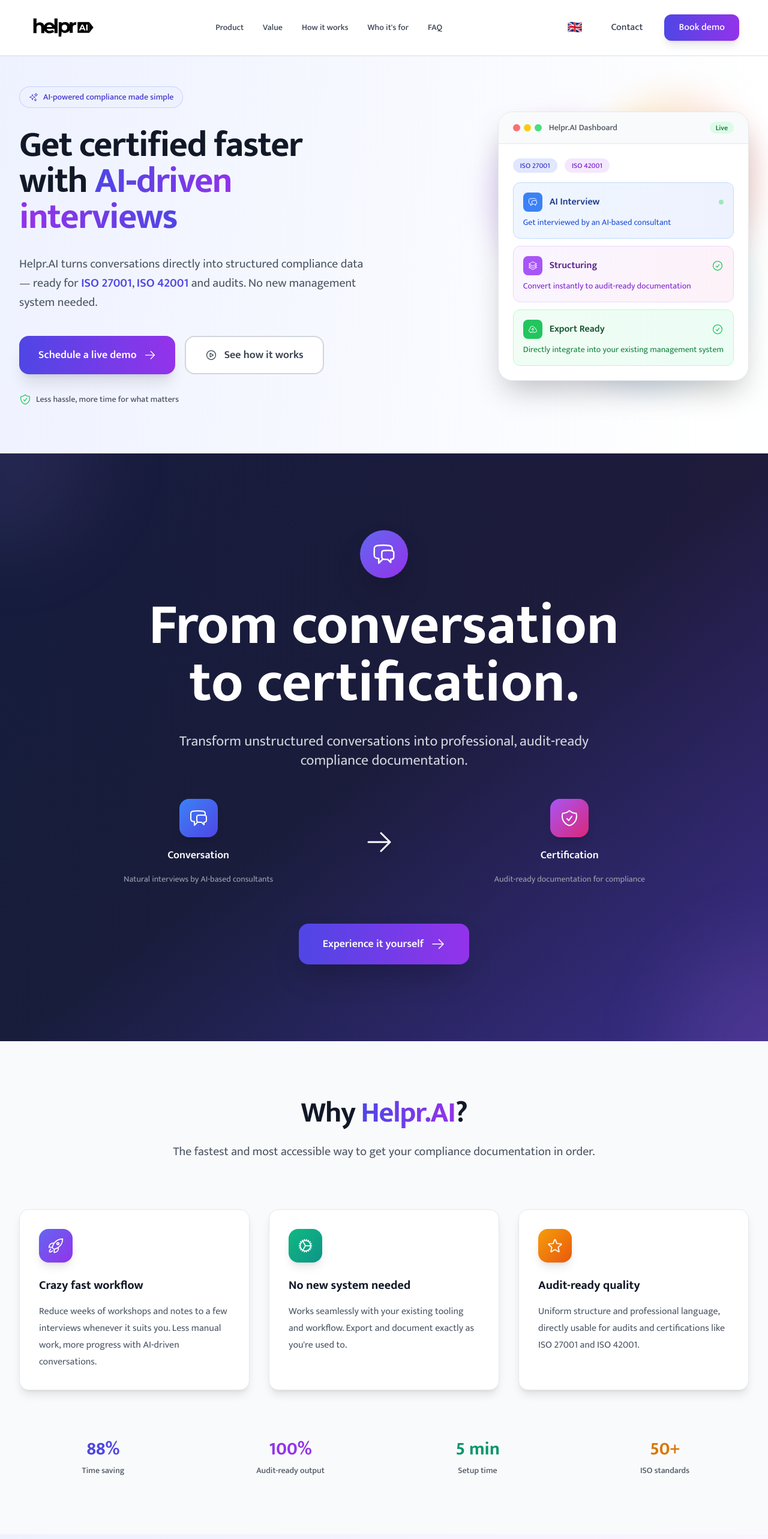
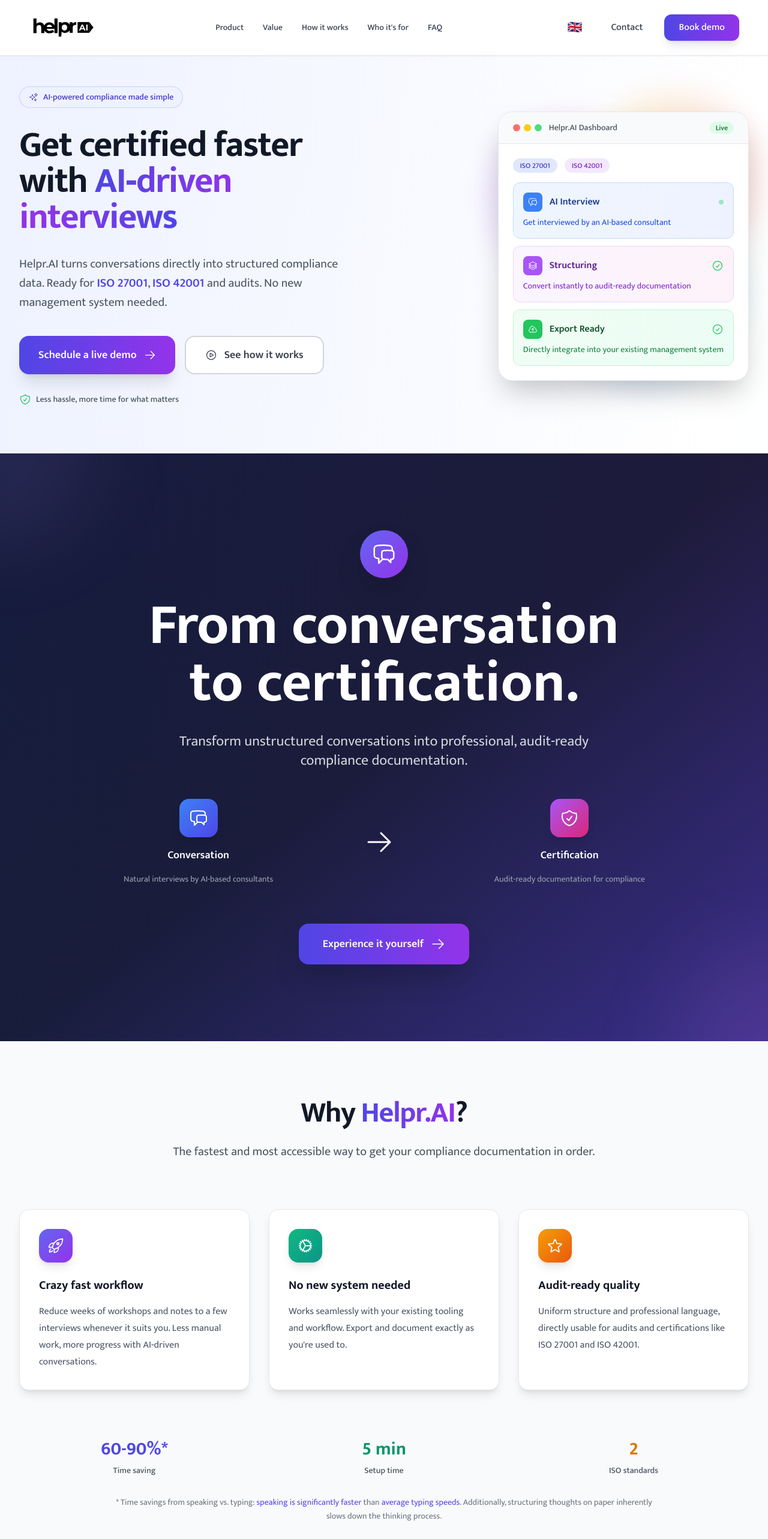
Before and after one commit to helpr-ai/helpr-ai-marketing-page, a Nuxt app: page / in a window 1280 px wide. Shown: the top 2566 px of the page at 60% size. Built offline with nearby package versions, Linux system fonts and the light colour scheme.

Commit message:
Refactor translations in useI18n.ts for improved clarity and add time-saving remarks. Update index.vue layout to enhance the stats section and introduce a new time remark for better user understanding of efficiency benefits.

```diff
--- a/composables/useI18n.ts
+++ b/composables/useI18n.ts
@@ -56,7 +56,7 @@
         description: "Uniforme structuur en professionele taal, direct bruikbaar voor audits en certificeringen zoals ISO 27001 en ISO 42001."
       },
       stats: {
-        reduction: "60-90%",
+        reduction: "60-90%*",
         reductionLabel: "minder tijd kwijt",
         quality: "95%",
         qualityLabel: "audit-klare output",
@@ -64,7 +64,8 @@
         integrationLabel: "setup tijd",
         standards: "2",
         standardsLabel: "ISO standaarden"
-      }
+      },
+      timeRemark: "* Tijdbesparing o.a. door spreken vs. typen: <a href=\"https://www.nature.com/articles/d41586-025-02418-9\" target=\"_blank\" rel=\"noopener\" class=\"text-indigo-600 hover:underline\">spreken is significant sneller</a> dan <a href=\"https://dl.acm.org/doi/10.1145/3173574.3174220\" target=\"_blank\" rel=\"noopener\" class=\"text-indigo-600 hover:underline\">gemiddelde typesnelheden</a>. Bovendien vertraagt het structureren van gedachten op papier het denkproces aanzienlijk."
     },
     grant: {
       badge: "Erkend door ElevenLabs",
@@ -122,10 +123,8 @@
       subtitle: "Helpr.AI verandert hoe adviesbureaus werken: meer klanten, hogere kwaliteit, minder tijd.",
       efficiency: {
         title: "Efficiëntie",
-        description: "Een consultant kan met Helpr.AI tot 3x meer klanten per jaar certificeren.",
+        description: "Transformeer je business model: van weken documentatiework naar dagen resultaat. Helpr.AI automatiseert de tijdrovende taken zodat consultants zich kunnen richten op strategisch advies en klantrelaties.",
         stats: {
-          clients: "3x",
-          clientsLabel: "meer klanten per consultant",
           time: "60-90%",
           timeLabel: "minder tijd per traject"
         }
@@ -336,7 +335,6 @@
         title: "Maatwerk mogelijk",
         description: "Heb je een eigen methode of norm die niet in de lijst staat? Geen probleem.",
         features: [
-          "Zet je eigen templates in onze tool",
           "Samen met ons nieuwe standaarden toevoegen",
           "Flexibele aanpassing aan jouw werkwijze",
           "Partner-specifieke template ontwikkeling"
@@ -710,7 +708,7 @@
     hero: {
       badge: "AI-powered compliance made simple",
       title: "Get certified faster with {aiInterviews}AI‑driven interviews{/aiInterviews}",
-      description: "Helpr.AI turns conversations directly into structured compliance data — ready for {iso27001}ISO 27001{/iso27001}, {iso42001}ISO 42001{/iso42001} and audits. No new management system needed.",
+      description: "Helpr.AI turns conversations directly into structured compliance data. Ready for {iso27001}ISO 27001{/iso27001}, {iso42001}ISO 42001{/iso42001} and audits. No new management system needed.",
       tagline: "Less hassle, more time for what matters",
       cta: "Schedule a live demo",
       ctaSecondary: "See how it works"
@@ -736,15 +734,16 @@
         description: "Uniform structure and professional language, directly usable for audits and certifications like ISO 27001 and ISO 42001."
       },
       stats: {
-        reduction: "88%",
+        reduction: "60-90%*",
         reductionLabel: "Time saving",
         quality: "100%",
         qualityLabel: "Audit-ready output",
         integration: "5 min",
         integrationLabel: "Setup time",
-        standards: "50+",
+        standards: "2",
         standardsLabel: "ISO standards"
-      }
+      },
+      timeRemark: "* Time savings from speaking vs. typing: <a href=\"https://www.nature.com/articles/d41586-025-02418-9\" target=\"_blank\" rel=\"noopener\" class=\"text-indigo-600 hover:underline\">speaking is significantly faster</a> than <a href=\"https://dl.acm.org/doi/10.1145/3173574.3174220\" target=\"_blank\" rel=\"noopener\" class=\"text-indigo-600 hover:underline\">average typing speeds</a>. Additionally, structuring thoughts on paper inherently slows down the thinking process."
     },
     grant: {
       badge: "Recognized by ElevenLabs",
@@ -802,11 +801,9 @@
       subtitle: "Helpr.AI transforms how advisory firms work: more clients, higher quality, less time.",
       efficiency: {
         title: "Efficiency and Scale",
-        description: "A consultant can certify up to 3x more clients per year with Helpr.AI. Going from 5 to 15 clients means a fundamental improvement of the business model.",
+        description: "Transform your business model: from weeks of documentation work to days of results. Helpr.AI automates time-consuming tasks so consultants can focus on strategic advice and client relationships.",
         stats: {
-          clients: "3x",
-          clientsLabel: "more clients per consultant",
-          time: "60%",
+          time: "60-90%",
           timeLabel: "less time per project"
         }
       },
@@ -1016,7 +1013,6 @@
         title: "Custom solutions possible",
         description: "Have your own methodology or standard not in the list? No problem.",
         features: [
-          "Build your own question templates in our tool",
           "Work with us to add new standards",
           "Flexible adaptation to your workflow",
           "Partner-specific template development"
--- a/pages/index.vue
+++ b/pages/index.vue
@@ -387,14 +387,10 @@
         </div>
 
         <!-- Stats Section -->
-        <div class="mt-20 grid grid-cols-2 lg:grid-cols-4 gap-8 text-center">
+        <div class="mt-20 grid grid-cols-3 lg:grid-cols-3 gap-8 text-center">
           <div class="space-y-2">
             <div class="text-3xl font-bold text-indigo-600">{{ t('value.stats.reduction') }}</div>
             <div class="text-sm text-gray-600 font-medium">{{ t('value.stats.reductionLabel') }}</div>
-          </div>
-          <div class="space-y-2">
-            <div class="text-3xl font-bold text-purple-600">{{ t('value.stats.quality') }}</div>
-            <div class="text-sm text-gray-600 font-medium">{{ t('value.stats.qualityLabel') }}</div>
           </div>
           <div class="space-y-2">
             <div class="text-3xl font-bold text-emerald-600">{{ t('value.stats.integration') }}</div>
@@ -404,6 +400,11 @@
             <div class="text-3xl font-bold text-amber-600">{{ t('value.stats.standards') }}</div>
             <div class="text-sm text-gray-600 font-medium">{{ t('value.stats.standardsLabel') }}</div>
           </div>
+        </div>
+
+        <!-- Time Remark -->
+        <div class="mt-8 text-center max-w-4xl mx-auto">
+          <p class="text-sm text-gray-500 leading-relaxed" v-html="t('value.timeRemark')"></p>
         </div>
       </div>
     </section>
@@ -477,30 +478,6 @@
         </div>
 
         <div class="grid lg:grid-cols-3 gap-8 mb-16">
-          <!-- Efficiency Card -->
-          <div class="bg-white rounded-3xl shadow-xl border border-gray-200 overflow-hidden hover:shadow-2xl transition-all duration-500 hover:scale-[1.02]">
-            <div class="bg-gradient-to-br from-blue-500 to-indigo-600 p-8 text-white">
-              <div class="flex items-center justify-between mb-4">
-                <h3 class="text-2xl font-bold">{{ t('consultantValue.efficiency.title') }}</h3>
-                <ScaleIcon class="h-8 w-8 opacity-80" />
-              </div>
-              <p class="text-blue-100 leading-7">
-                {{ t('consultantValue.efficiency.description') }}
-              </p>
-            </div>
-            <div class="p-8">
-              <div class="grid grid-cols-2 gap-6">
-                <div class="text-center">
-                  <div class="text-3xl font-bold text-blue-600 mb-2">{{ t('consultantValue.efficiency.stats.clients') }}</div>
-                  <div class="text-sm text-gray-600 font-medium">{{ t('consultantValue.efficiency.stats.clientsLabel') }}</div>
-                </div>
-                <div class="text-center">
-                  <div class="text-3xl font-bold text-indigo-600 mb-2">{{ t('consultantValue.efficiency.stats.time') }}</div>
-                  <div class="text-sm text-gray-600 font-medium">{{ t('consultantValue.efficiency.stats.timeLabel') }}</div>
-                </div>
-              </div>
-            </div>
-          </div>
 
           <!-- Quality Card -->
           <div class="bg-white rounded-3xl shadow-xl border border-gray-200 overflow-hidden hover:shadow-2xl transition-all duration-500 hover:scale-[1.02]">
@@ -526,6 +503,28 @@
               </div>
             </div>
           </div>
+
+          <!-- Efficiency Card -->
+          <div class="bg-white rounded-3xl shadow-xl border border-gray-200 overflow-hidden hover:shadow-2xl transition-all duration-500 hover:scale-[1.02]">
+            <div class="bg-gradient-to-br from-blue-500 to-indigo-600 p-8 text-white">
+              <div class="flex items-center justify-between mb-4">
+                <h3 class="text-2xl font-bold">{{ t('consultantValue.efficiency.title') }}</h3>
+                <ScaleIcon class="h-8 w-8 opacity-80" />
+              </div>
+              <p class="text-blue-100 leading-7">
+                {{ t('consultantValue.efficiency.description') }}
+              </p>
+            </div>
+            <div class="p-8">
+              <div class="grid grid-cols-1 gap-6">
+                <div class="text-center">
+                  <div class="text-3xl font-bold text-indigo-600 mb-2">{{ t('consultantValue.efficiency.stats.time') }}</div>
+                  <div class="text-sm text-gray-600 font-medium">{{ t('consultantValue.efficiency.stats.timeLabel') }}</div>
+                </div>
+              </div>
+            </div>
+          </div>
+
 
           <!-- Assurance Card -->
           <div class="bg-white rounded-3xl shadow-xl border border-gray-200 overflow-hidden hover:shadow-2xl transition-all duration-500 hover:scale-[1.02]">
```
